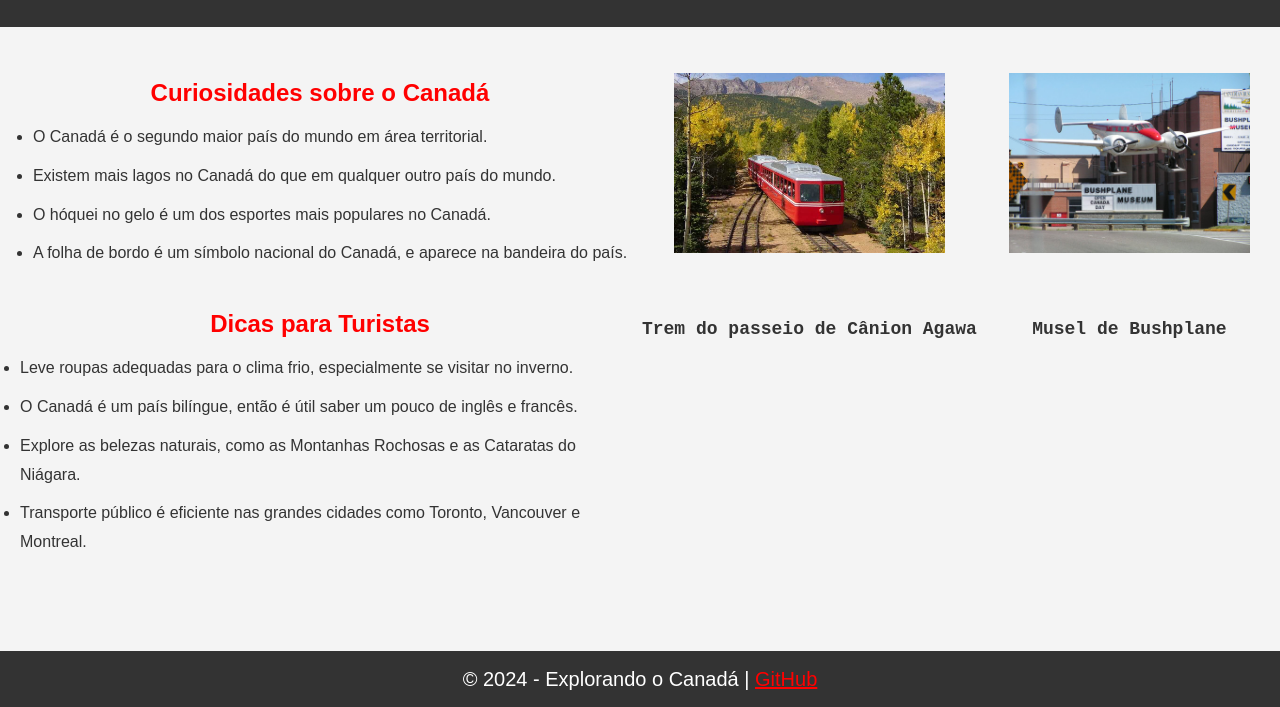
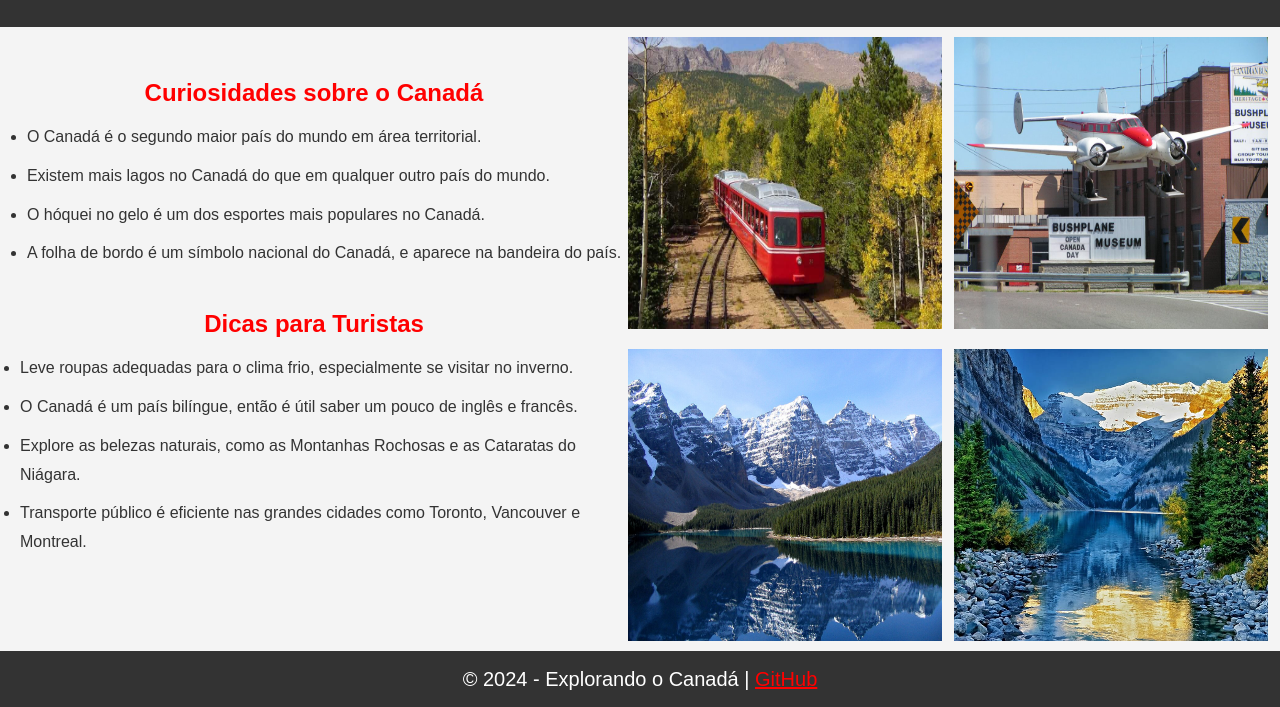
Before and after one commit to brunodias0903/canada-beautiful-places, a plain HTML site: page assets/pages/tips_curiosities.html in a window 1280 px wide. Shown: the part 93-800 px from the top of the page. Drawn offline with Linux system fonts and the light colour scheme.

Commit message:
feat: add new images and remove unused css

```diff
--- a/assets/css/styles.css
+++ b/assets/css/styles.css
@@ -164,31 +164,20 @@ main {
 }
 
 .tips-curiosities-images-container {
-  flex: 1;
+  width: 50%;
   height: 100%;
+  padding-top: 20px;
+  margin-right: 24px;
 }
 
 .two-images-container {
   display: flex;
   flex: 1;
   height: 50%;
-}
-
-.section-image-container {
-  display: flex;
-  flex-direction: column;
-  align-items: center;
-  justify-content: center;
-}
-
-.section-image-description {
-  font-family: 'Courier New', Courier, monospace;
-  font-weight: bold;
-  font-size: 18px;
+  gap: 12px;
 }
 
 .section-image {
-  object-fit: contain;
-  width: 80%;
-  height: 100%;
+  object-fit: fill;
+  width: 50%;
 }
--- a/assets/pages/tips_curiosities.html
+++ b/assets/pages/tips_curiosities.html
@@ -71,28 +71,33 @@
           </ul>
         </section>
       </div>
+
       <div class="tips-curiosities-images-container">
-        <div class="two-images-container"">
-        <div class="section-image-container">
+        <div class="two-images-container">
           <img
             src="/assets/images/trem-canada.jpeg"
             alt="Imagem do trem"
             class="section-image"
           />
-          <p class="section-image-description">
-            Trem do passeio de Cânion Agawa
-          </p>
-        </div>
-        <div class="section-image-container">
           <img
             src="/assets/images/bushplane-museum.jpg"
             alt="Imagem do trem"
             class="section-image"
           />
-          <p class="section-image-description">Musel de Bushplane</p>
+        </div>
+        <div class="two-images-container">
+          <img
+            src="/assets/images/banff.jpg"
+            alt="Imagem do trem"
+            class="section-image"
+          />
+          <img
+            src="/assets/images/nature-trees.jpg"
+            alt="Imagem do trem"
+            class="section-image"
+          />
         </div>
       </div>
-      <div class="two-images-container"></div>
     </main>
 
     <footer>
```
Also changed, not shown: assets/images/nature-trees.jpg (added).
